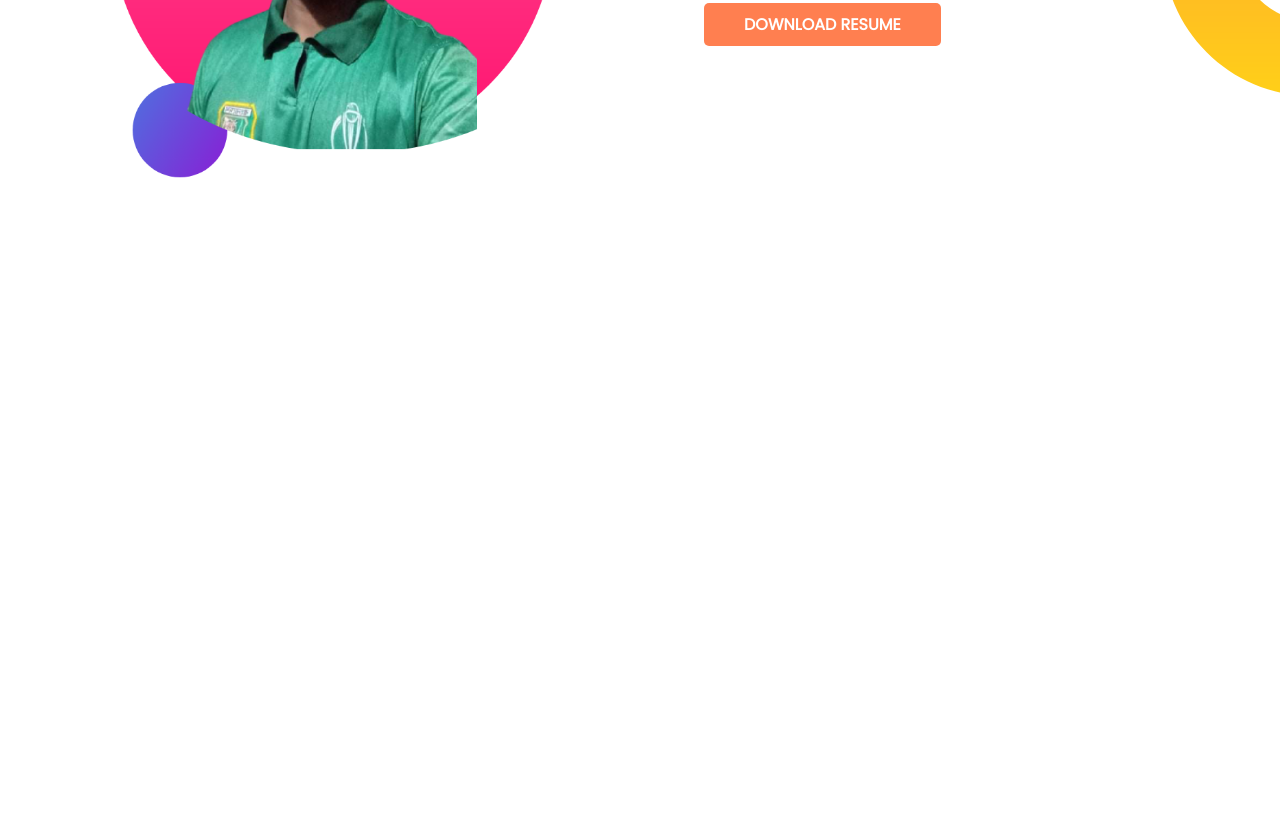
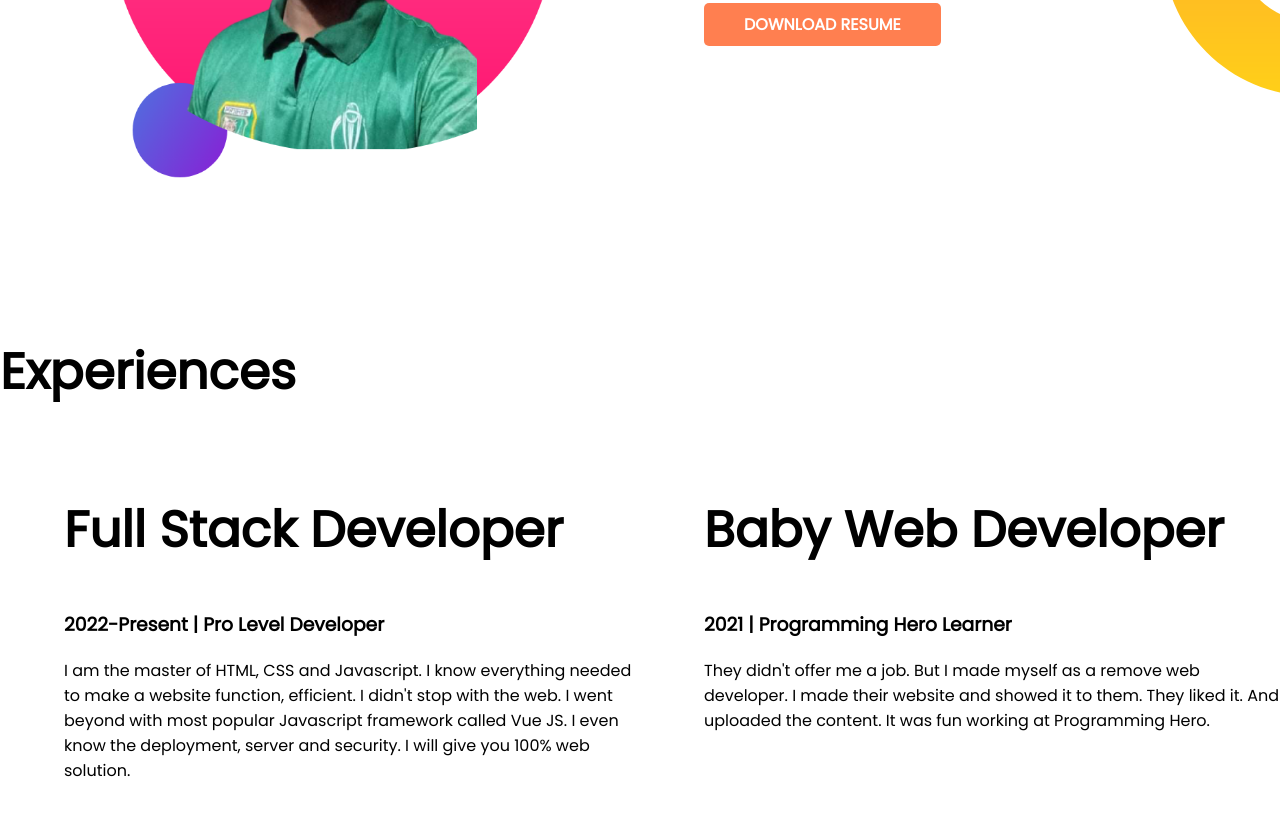
Before and after one commit to samratkhan15/developer-portfolio, a plain HTML site: page index.html in a window 1280 px wide. Shown: the part 935-1750 px from the top of the page. Before the commit the page ends 1270 px from the top, so only its background shows below. Drawn offline with Linux system fonts and the light colour scheme.

Commit message:
first commit

```diff
--- a/index.html
+++ b/index.html
@@ -12,7 +12,7 @@
 </head>
 <body>
 
-    <section class="top-banner">
+    <section class="top-banner flexible-container">
         <div class="half-width">
             <h1>Welcome To</h1>
         <h1><span class="oranger-color"> Samrat Khan</span> World!</h1>
@@ -27,7 +27,7 @@
     </section>
 
 
-    <section class="dream-big">
+    <section class="dream-big flexible-container">
 
         <div class="half-width" >
 
@@ -46,6 +46,28 @@
 
     </section>
 
+    <section class="experience-area">
+        <h1>Experiences</h1>
+
+       <div class="flexible-container">
+        <div class="half-width">
+                <h1>Full Stack Developer</h1>
+                <h3>2022-Present | Pro Level Developer</h3>
+                <p>I am the master of HTML, CSS and Javascript. I know everything needed to make a website function, efficient. I didn't stop with the web. I went beyond with most popular Javascript framework called Vue JS. I even know the deployment, server and security. I will give you 100% web solution.</p>
+        </div>
+
+        <div class="half-width">
+            <h1>Baby Web Developer</h1>
+            <h3>2021 | Programming Hero Learner</h3>
+            <p>They didn't offer me a job. But I made myself as a remove web developer. I made their website and showed it to them. They liked it. And uploaded the content. It was fun working at Programming Hero.</p>
+        </div>
+
+
+       </div>
+
+
+    </section>
+
 
 
 </body>
--- a/style.css
+++ b/style.css
@@ -9,10 +9,12 @@ h1{
 .oranger-color{
     color: coral;
 }
-section{
+
+.flexible-container{
     display:flex ;
     margin-bottom: 150px;
 }
+
 .half-width{
     width: 50%;
     padding-left: 5%;
```
